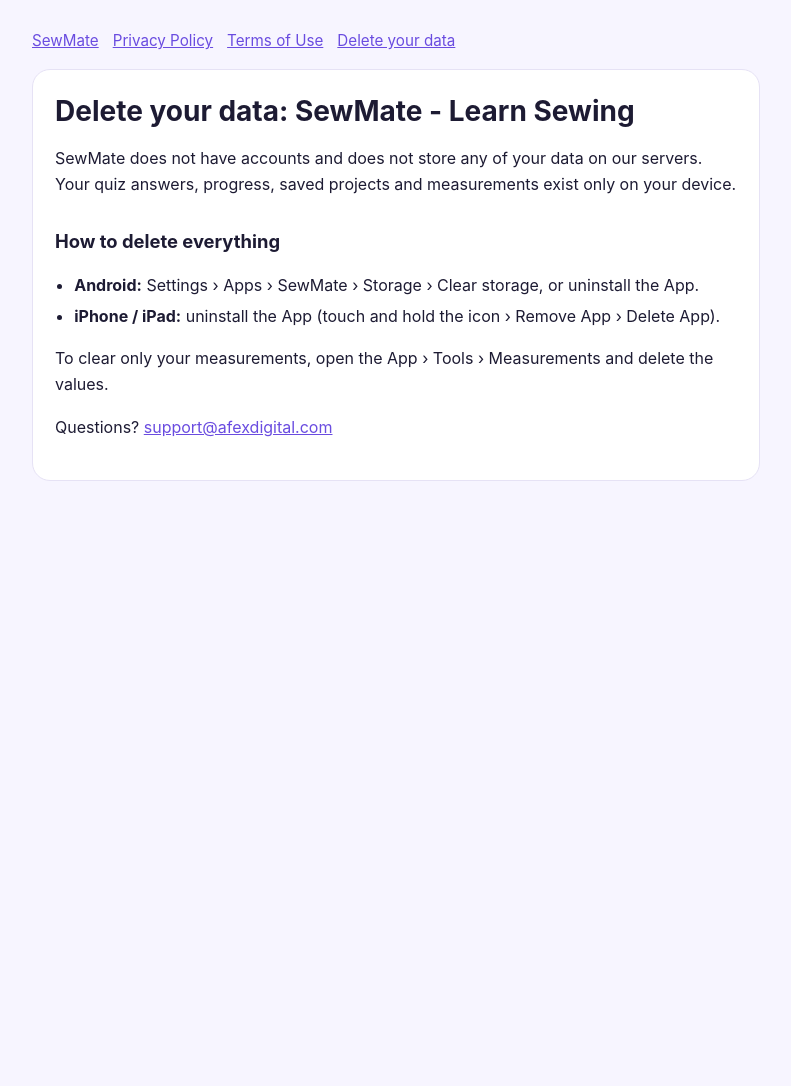
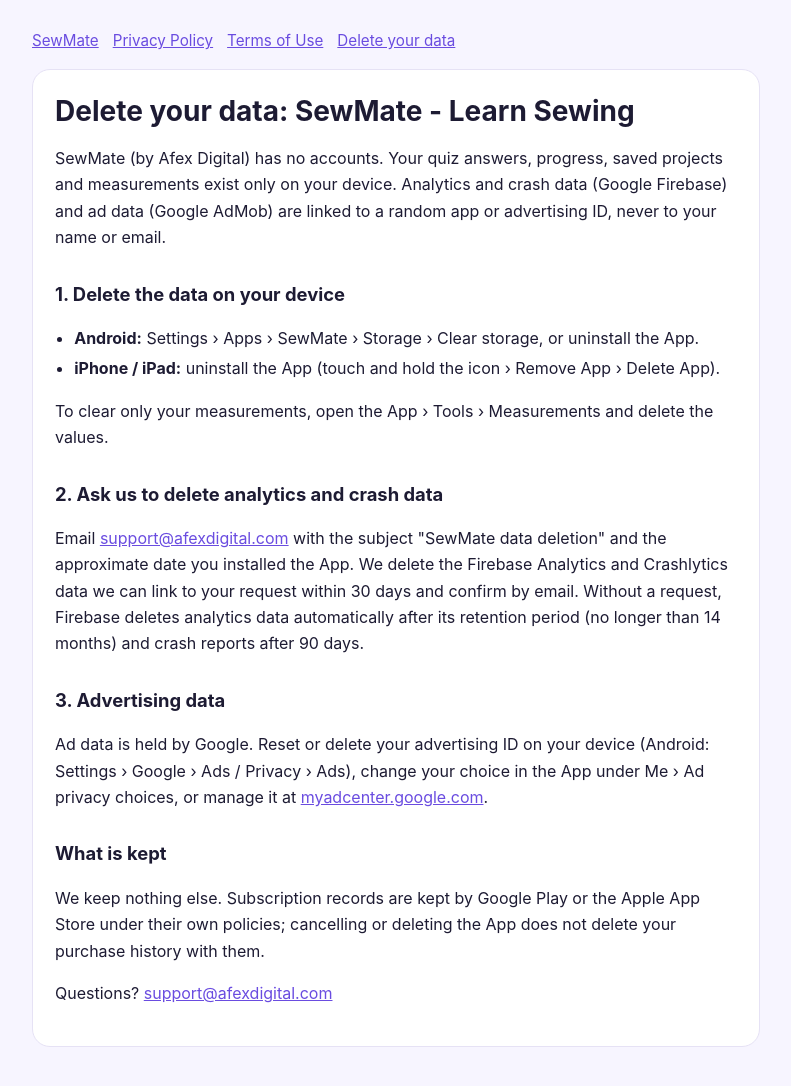
Before and after one commit to mdgoaltech-web/mdgoaltech-web.github.io, a plain HTML site: page sewmate/delete-account.html in a window 1280 px wide. Shown: the whole page, without its empty margins (244-1035 px from the left). Before the commit the page ends 800 px from the top, so only its background shows below. Drawn offline with Linux system fonts and the light colour scheme.

Commit message:
SewMate delete-your-data page: Firebase/AdMob data, how to request deletion, retention
Co-Authored-By: Claude Opus 5.5 <noreply@anthropic.com>

```diff
--- a/sewmate/delete-account.html
+++ b/sewmate/delete-account.html
@@ -11,13 +11,19 @@
 <nav><a href="index.html">SewMate</a><a href="privacy.html">Privacy Policy</a><a href="terms.html">Terms of Use</a><a href="delete-account.html">Delete your data</a></nav>
 <div class="card">
 <h1>Delete your data: SewMate - Learn Sewing</h1>
-<p>SewMate does not have accounts and does not store any of your data on our servers. Your quiz answers, progress, saved projects and measurements exist only on your device.</p>
-<h2>How to delete everything</h2>
+<p>SewMate (by Afex Digital) has no accounts. Your quiz answers, progress, saved projects and measurements exist only on your device. Analytics and crash data (Google Firebase) and ad data (Google AdMob) are linked to a random app or advertising ID, never to your name or email.</p>
+<h2>1. Delete the data on your device</h2>
 <ul>
 <li><strong>Android:</strong> Settings › Apps › SewMate › Storage › Clear storage, or uninstall the App.</li>
 <li><strong>iPhone / iPad:</strong> uninstall the App (touch and hold the icon › Remove App › Delete App).</li>
 </ul>
 <p>To clear only your measurements, open the App › Tools › Measurements and delete the values.</p>
+<h2>2. Ask us to delete analytics and crash data</h2>
+<p>Email <a href="mailto:support@afexdigital.com?subject=SewMate%20data%20deletion">support@afexdigital.com</a> with the subject "SewMate data deletion" and the approximate date you installed the App. We delete the Firebase Analytics and Crashlytics data we can link to your request within 30 days and confirm by email. Without a request, Firebase deletes analytics data automatically after its retention period (no longer than 14 months) and crash reports after 90 days.</p>
+<h2>3. Advertising data</h2>
+<p>Ad data is held by Google. Reset or delete your advertising ID on your device (Android: Settings › Google › Ads / Privacy › Ads), change your choice in the App under Me › Ad privacy choices, or manage it at <a href="https://myadcenter.google.com">myadcenter.google.com</a>.</p>
+<h2>What is kept</h2>
+<p>We keep nothing else. Subscription records are kept by Google Play or the Apple App Store under their own policies; cancelling or deleting the App does not delete your purchase history with them.</p>
 <p>Questions? <a href="mailto:support@afexdigital.com">support@afexdigital.com</a></p>
 </div>
 </main>
```
